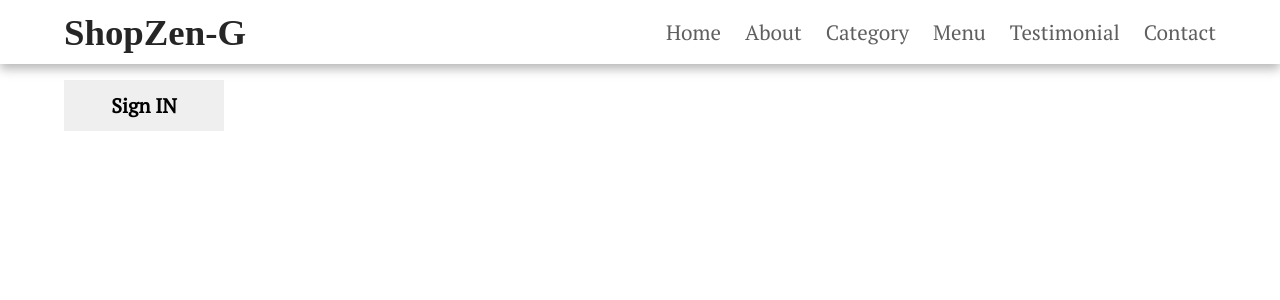
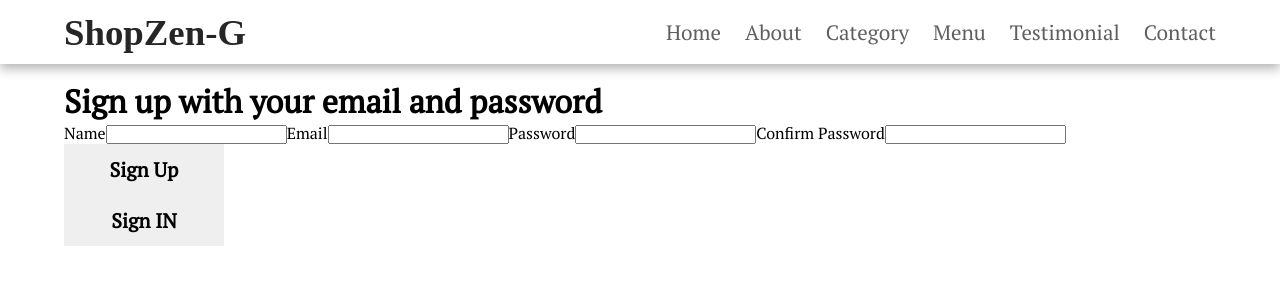
Before and after one commit to code22madhav/eCommerce-Clothing, a React (Create React App) app in the folder client/: page /signin in a window 1280 px wide. Shown: the top 300 px of the page. Built offline with nearby package versions, Linux system fonts and the light colour scheme; a web font is replaced by a local one.

Commit message:
SignUp with email and password added with create user document

```diff
--- a/client/src/App.js
+++ b/client/src/App.js
@@ -38,7 +38,7 @@
       <div className="container" style={{'paddingTop': '5rem'}}>
         <Routes>
         <Route exact path="/" element={<Directory categories={categories}/>}/>
-        <Route exact path="/signIn" element={<SignIn/>}/>
+        <Route exact path="/signin" element={<SignIn/>}/>
         </Routes>
       </div>
     </Router>
--- a/client/src/component/SignIn.js
+++ b/client/src/component/SignIn.js
@@ -1,16 +1,71 @@
 import React from 'react'
-import { signInWithGooglePopup } from './firebase'
+import { signInWithGooglePopup, createUserDocumentFromAuth, createAuthUserWithEmailAndPassword } from './firebase'
+import { useState } from 'react'
+
+const defaultFormField={
+  name:'',
+  email:'',
+  password:'',
+  confirmPassword:''
+}
 
 const SignIn = () => {
+
+  const [formField, setformField]=useState(defaultFormField);
+  const {name, email, password, confirmPassword}=formField;
+  console.log(name, email , password);
+
+  const handleSubmit= async(event)=>{
+    event.preventDefault();
+
+    if(password !== confirmPassword){
+      alert('Password and ConfirmPassword Does not matched');
+      return;
+    }
+
+    try {
+      const {user}=await createAuthUserWithEmailAndPassword(email, password);
+      console.log(user)
+      await createUserDocumentFromAuth(user, {displayName:name});
+    } catch (error) {
+      if(error.code==='auth/email-already-in-use'){
+        alert('Email allready Exist');
+      }else{
+        console.log('error in creating user',error);
+      }
+    }
+  }
+
+  const handleChange=(event)=>{
+    setformField({...formField, [event.target.name]: event.target.value});
+  }
+
+
     const logGoogleUser= async()=>{
-        const response= await signInWithGooglePopup();
-        console.log(response)
+        const { user }= await signInWithGooglePopup();
+        const userDocRef= await createUserDocumentFromAuth(user);
     }
 
   return (
-    <>
-    <button onClick={logGoogleUser}> Sign IN</button>
-    </>
+    <div>
+      <h1>Sign up with your email and password</h1>
+      <form onSubmit={handleSubmit}>
+        <label>Name</label>
+        <input type="text" required onChange={handleChange} name='name' value={name}/>
+
+        <label>Email</label>
+        <input type="email" required onChange={handleChange} name='email' value={email}/>
+
+        <label>Password</label>
+        <input type="password" required onChange={handleChange} name='password' value={password}/>
+
+        <label>Confirm Password</label>
+        <input type="password" required onChange={handleChange} name='confirmPassword' value={confirmPassword}/>
+        <button type='submit'>Sign Up</button>
+      </form>
+      <button onClick={logGoogleUser}> Sign IN</button>
+    </div>
+
   )
 }
 
--- a/client/src/component/firebase.js
+++ b/client/src/component/firebase.js
@@ -4,9 +4,10 @@
     getAuth,
     signInWithPopup,
     signInWithRedirect,
-    GoogleAuthProvider
+    GoogleAuthProvider,
+    createUserWithEmailAndPassword,
 } from 'firebase/auth'
-
+import { getFirestore, doc, getDoc, setDoc } from 'firebase/firestore';
 
 // Your web app's Firebase configuration
 const firebaseConfig = {
@@ -29,3 +30,35 @@
 
 export const auth= getAuth();
 export const signInWithGooglePopup= () => signInWithPopup(auth, provider);
+
+export const db = getFirestore();               //seting up the db
+
+export const createUserDocumentFromAuth = async (userAuth, additionalInformation) => {
+  const userDocRef = doc(db, 'users', userAuth.uid);        //doc check wheather there is any refernc with this
+                                                            // id exits or not if not it makes a new reference
+  const userSnapshot = await getDoc(userDocRef);            //users thn mak unique document whch is instanctanc
+                                                            //then getDoc method is used to check the data
+  if (!userSnapshot.exists()) {                             //inside the document
+    const { displayName, email } = userAuth;                //If the data does not exit
+    const createdAt = new Date();
+
+    try {
+      await setDoc(userDocRef, {
+        displayName,
+        email,
+        createdAt,
+        ...additionalInformation,
+      });
+    } catch (error) {
+      console.log('error creating the user', error.message);
+    }
+  }
+
+  return userDocRef;
+};
+
+export const createAuthUserWithEmailAndPassword= async(email, password)=>{
+  if(!email || !password) return;
+
+  return await createUserWithEmailAndPassword(auth, email, password);
+};
```
